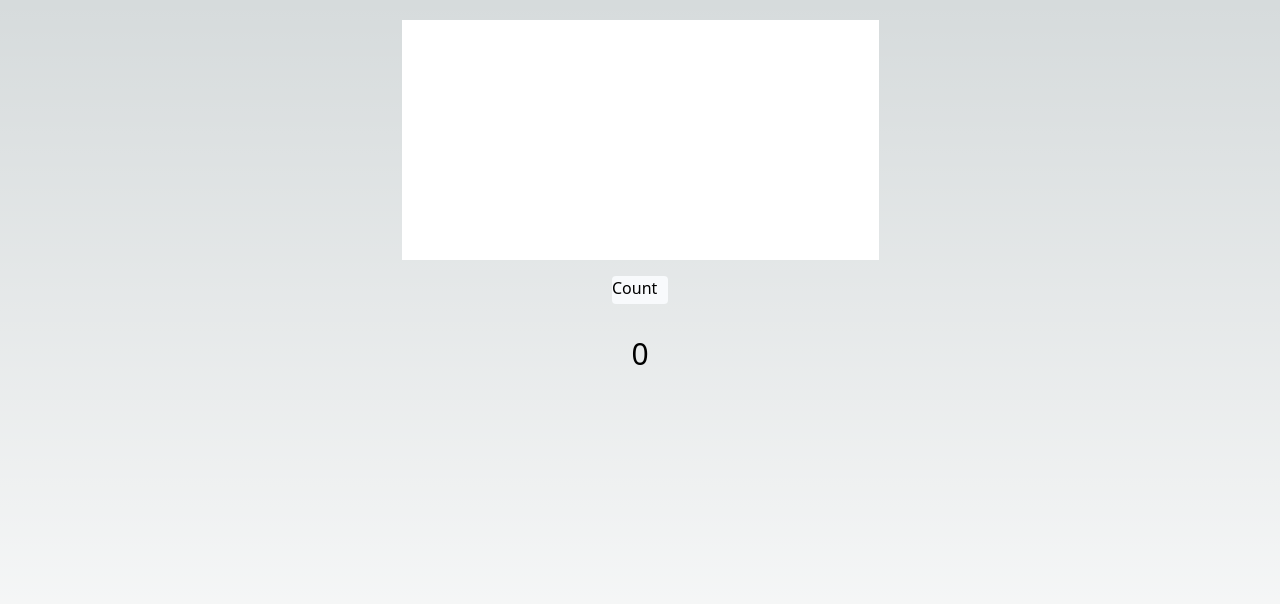
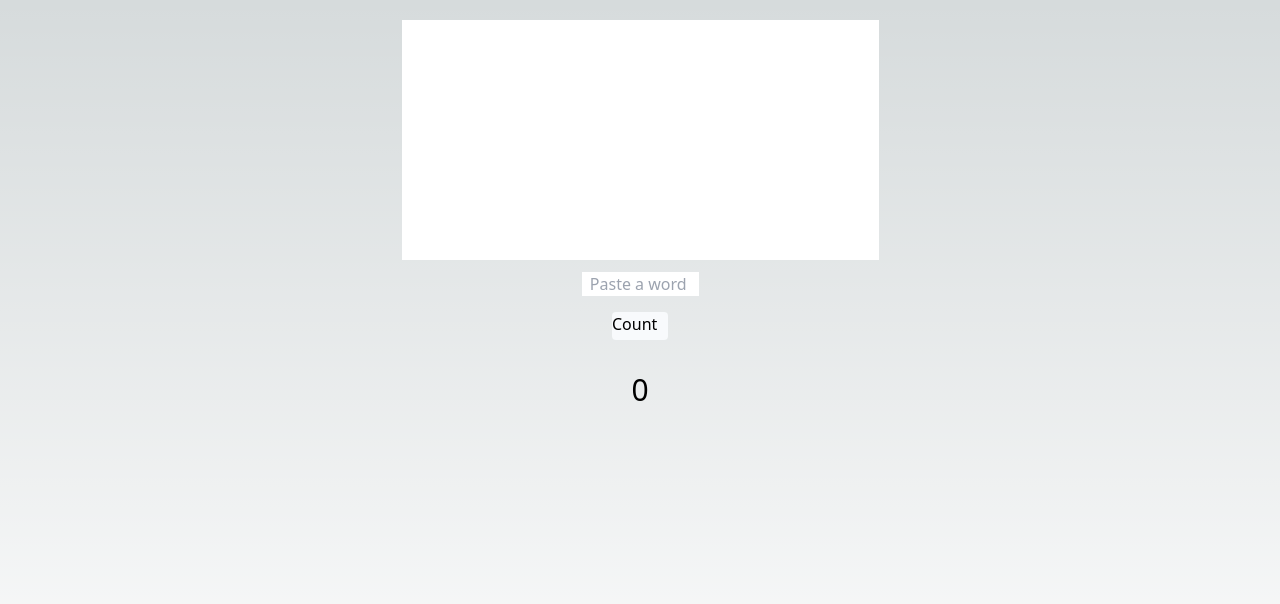
Before and after one commit to motionnblur/word-counter-react, a Next.js app: page / in a window 1280 px wide. Shown: the top 604 px of the page. Built offline with nearby package versions, Linux system fonts and the light colour scheme.

Commit message:
Add count text area

```diff
--- a/app/page.tsx
+++ b/app/page.tsx
@@ -3,6 +3,12 @@ export default function Home() {
     <main className="w-full h-screen p-5">
       <div className="w-full h-full flex items-center flex-col">
         <textarea className="resize-none text-slate-950" rows={10} cols={50} />
+        <textarea
+          className="resize-none text-slate-950 mt-3"
+          rows={1}
+          cols={11}
+          placeholder="  Paste a word"
+        />
         <div className="w-14 h-7 bg-slate-50 rounded text-black cursor-pointer mt-4">
           Count
         </div>
```
